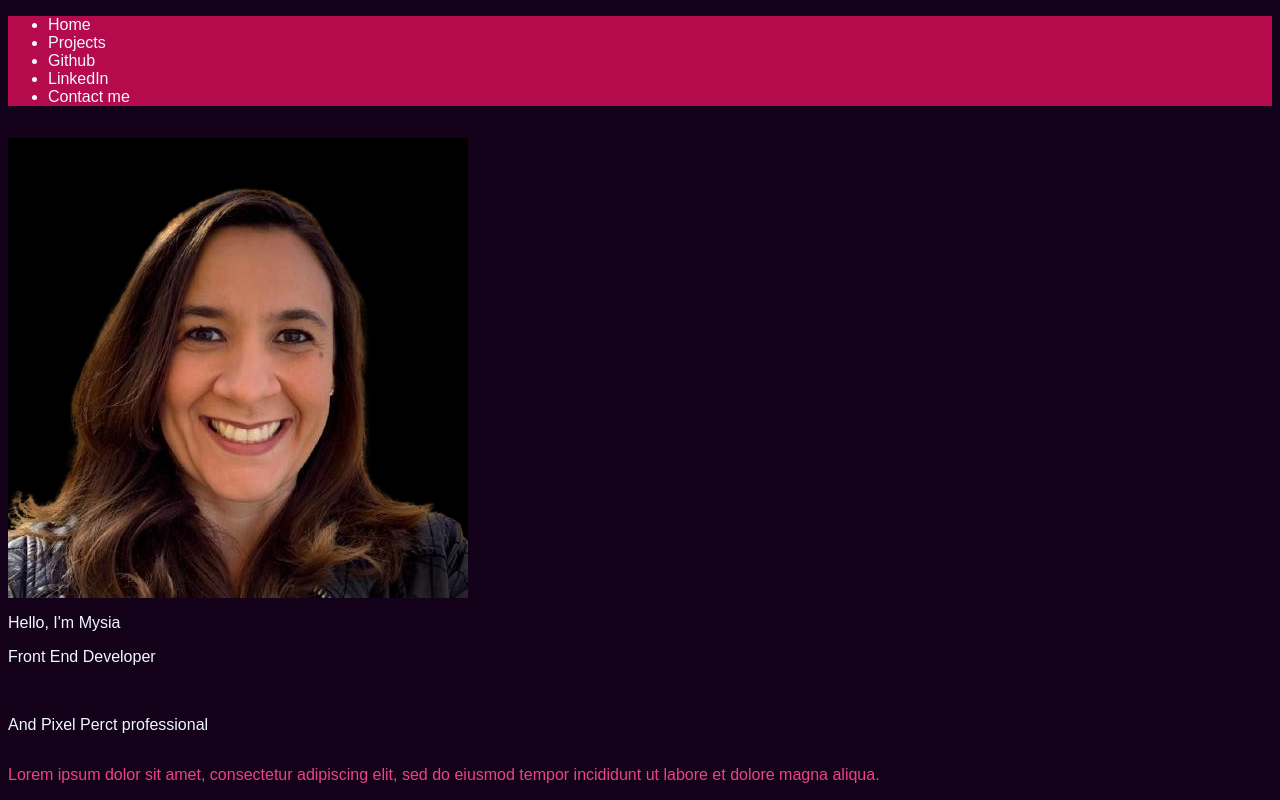
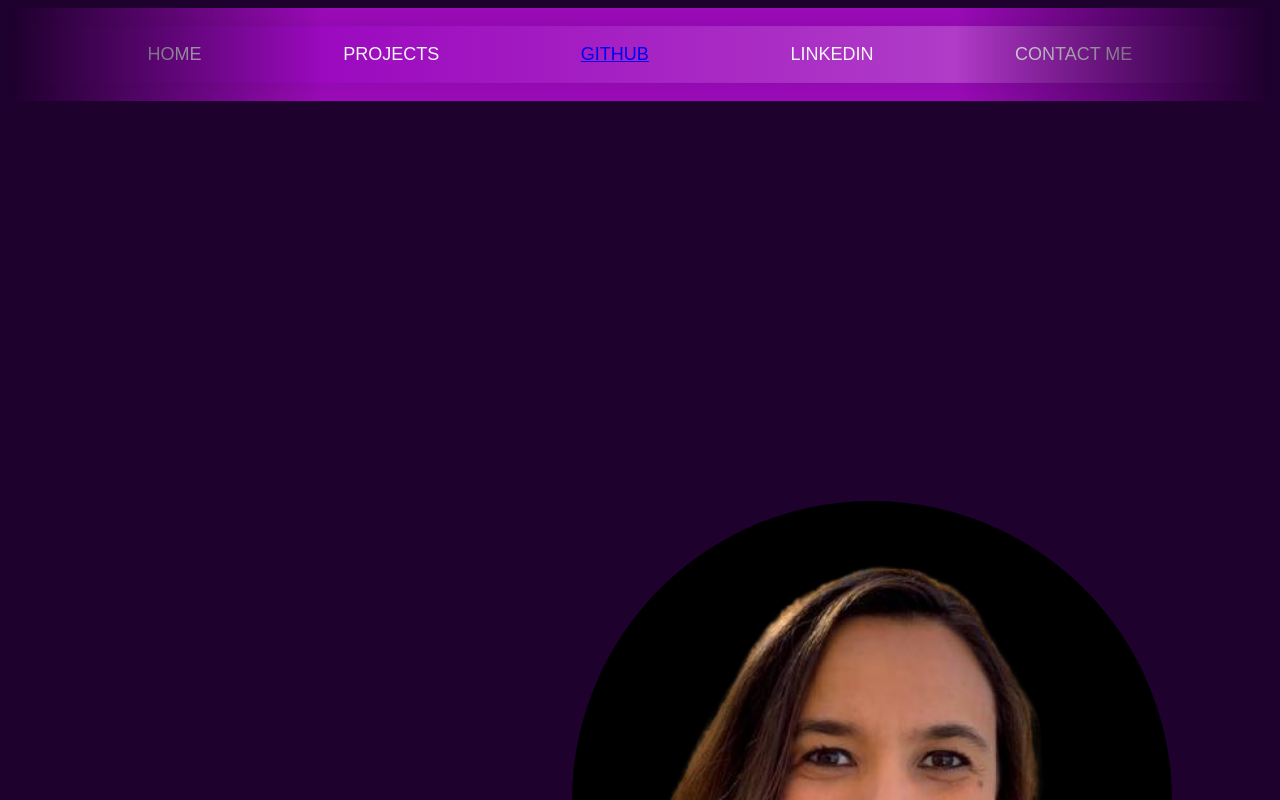
Before and after one commit to Mysia14/Portifolio-React-MT-1, a plain HTML site: page index.html in a window 1280 px wide. Shown: the top 800 px of the page. Drawn offline with Linux system fonts and the light colour scheme.

Commit message:
edited header pic

```diff
--- a/index.css
+++ b/index.css
@@ -1,21 +1,67 @@
 body{
-    background-color:#130219 ;
-    color: #e84582;
+    background-color:#1e012c ;
+    color: #ece5e8;
     font-family: Arial, Helvetica, sans-serif;
     font-size: 1rem;
 }
-.navbar{
-    background-color: #d60e57d5;
-    color: aliceblue;
+.navbar {
+    background-color: #b50ed6d5;
+    max-width:100%;
+    display: flex;
+    justify-content:space-evenly;
+    align-items: center;
+    mask-image:repeating-linear-gradient(90deg, rgba(255, 255, 255, 0) 0%, #ffffff 25%, #ffffff 75%, rgba(255, 255, 255, 0) 100%);
+    margin: 0 auto;
+
+
+}
+ul.nav-links{
+    width: 100%;
+    display: flex;
+    padding: 8px;
+    font-family: "Montserrat", "Helvetica Neue",;
+    text-transform:uppercase;
+    color:whitesmoke;
+    font-size: 18px;
+    display: flex;
+    justify-content: space-evenly;
+
+}
+
+nav ul {
+    text-align: right;
+    width:100%;
+    background: linear-gradient(90deg, rgba(255, 255, 255, 0) 0%, rgba(153, 4, 212, 0.2) 25%, rgba(255, 255, 255, 0.2) 75%, rgba(255, 255, 255, 0) 100%);
+    box-shadow: 0 0 25px rgba(0, 0, 0, 0.1), inset 0 0 1px rgba(96, 33, 197, 0.6);
+}
+
+
+nav ul li {
+    display: inline-block;
+    padding: 10px;
+}
+
+nav ul a:hover {
+    box-shadow: 0 0 10px rgba(0, 0, 0, 0.1), inset 0 0 1px rgba(255, 255, 255, 0.6);
+    background: rgba(255, 255, 255, 0.1);
+    color: rgba(235, 119, 219, 0.7);
 }
 header{
-    display: grid;
-    grid-template-columns: max-content
-    ;
+    display: flex;
+    flex-direction: column;
+    justify-content: center;
+    align-items:end;
     color: aliceblue;
 
 }
-img{
-    display: flex;
+.header-img{
+    padding: 400px 100px 200px 400px;
+    position:relative;
+    justify-content: center;
 
 }
+.photo{
+    width: 600px;
+    height: 600px;
+    border-radius: 400px 400px;
+}
--- a/index.html
+++ b/index.html
@@ -8,20 +8,19 @@
     <title>Mysia Santana | Front End Developer</title>
 </head>
 <nav class="navbar">
-    <ul>
-        <li>Home</li>
-        <li>Projects</li>
-        <li>Github</li>
-        <li>LinkedIn</li>
-        <li>Contact me </li>
+    <ul class="nav-links">
+        <li> <a href="#"></a>Home</li>
+        <li> <a href="#"></a>Projects</li>
+        <li><a href="https://github.com/Mysia14/">GitHub</a></li>
+        <li> <a href="https://www.linkedin.com/in/mysiasantana/"></a>LinkedIn</li>
+        <li> <a href="#"></a>Contact Me</li>
     </ul>
 </nav>
 <header>
-    <div>
-        <p>
-        <img src="assets/profile.pic.Mysia-removebg-preview (5).png" alt="profil-pic">
-    </p>
-    </div>
+    <div class="header-img">
+
+        <img class= "photo"src="assets/profile.pic.Mysia-removebg-preview (5).png" alt="profile-picture-mysia" >
+       </div>
     <div>Hello, I'm Mysia</div>
     <div>
         <p>Front End Developer</p>
```
